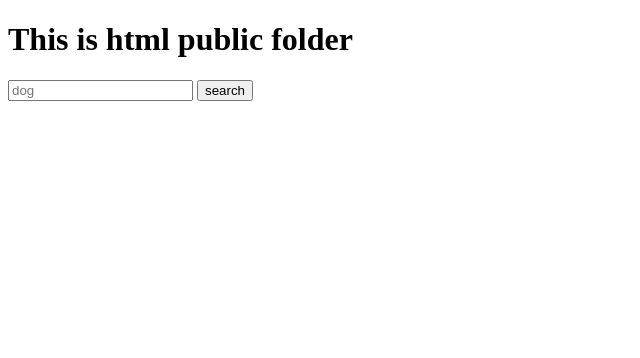
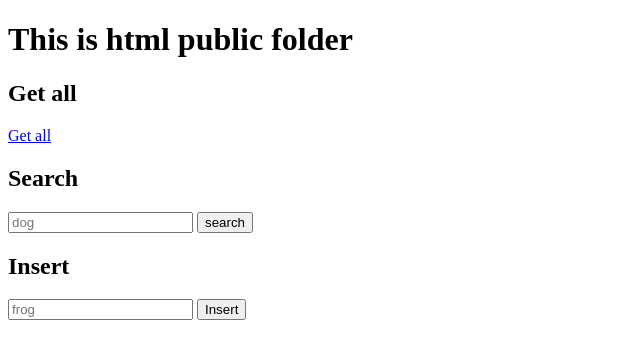
Before and after one commit to dendimaniac/NodeServer, a website: page public/test.html in a window 1280 px wide. Shown: the whole page, without its empty margins (0-640 px from the left). Drawn offline with Linux system fonts and the light colour scheme.

Commit message:
body parser with HTTP post and mysql method

```diff
--- a/model/db.js
+++ b/model/db.js
@@ -7,6 +7,7 @@ const mysql = require('mysql2');
 const connection = mysql.createConnection({
     host: process.env.DB_HOST,
     user: process.env.DB_USER,
+    password: process.env.DB_PASS,
     database: process.env.DB_NAME
 });
 
--- a/package.json
+++ b/package.json
@@ -23,6 +23,7 @@
   },
   "homepage": "https://github.com/dendimaniac/NodeServer#readme",
   "dependencies": {
+    "body-parser": "^1.19.0",
     "dotenv": "^8.2.0",
     "express": "^4.17.1",
     "mysql2": "^2.0.0"
--- a/public/test.html
+++ b/public/test.html
@@ -6,9 +6,17 @@
 </head>
 <body>
 <h1>This is html public folder</h1>
-<form action="/animal">
+<h2>Get all</h2>
+<a href="/animals">Get all</a>
+<h2>Search</h2>
+<form action="/animal" method="get">
     <input type="text" name="name" placeholder="dog">
     <input type="submit" value="search">
 </form>
+<h2>Insert</h2>
+<form action="/animal" method="post">
+    <input type="text" name="name" placeholder="frog">
+    <input type="submit" value="Insert">
+</form>
 </body>
 </html>
```
Also changed, not shown: index.js (+17 -1 lines).
